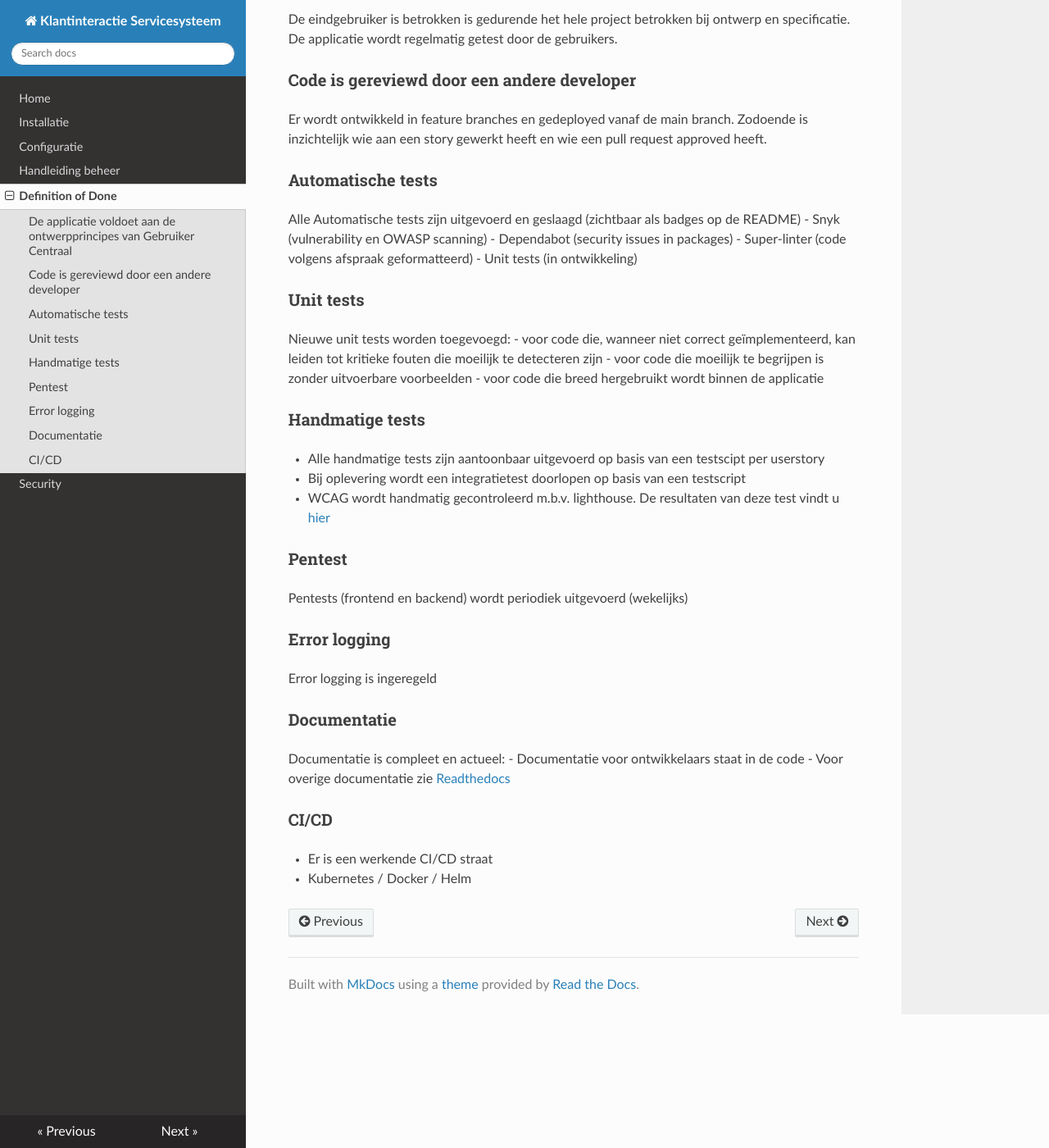
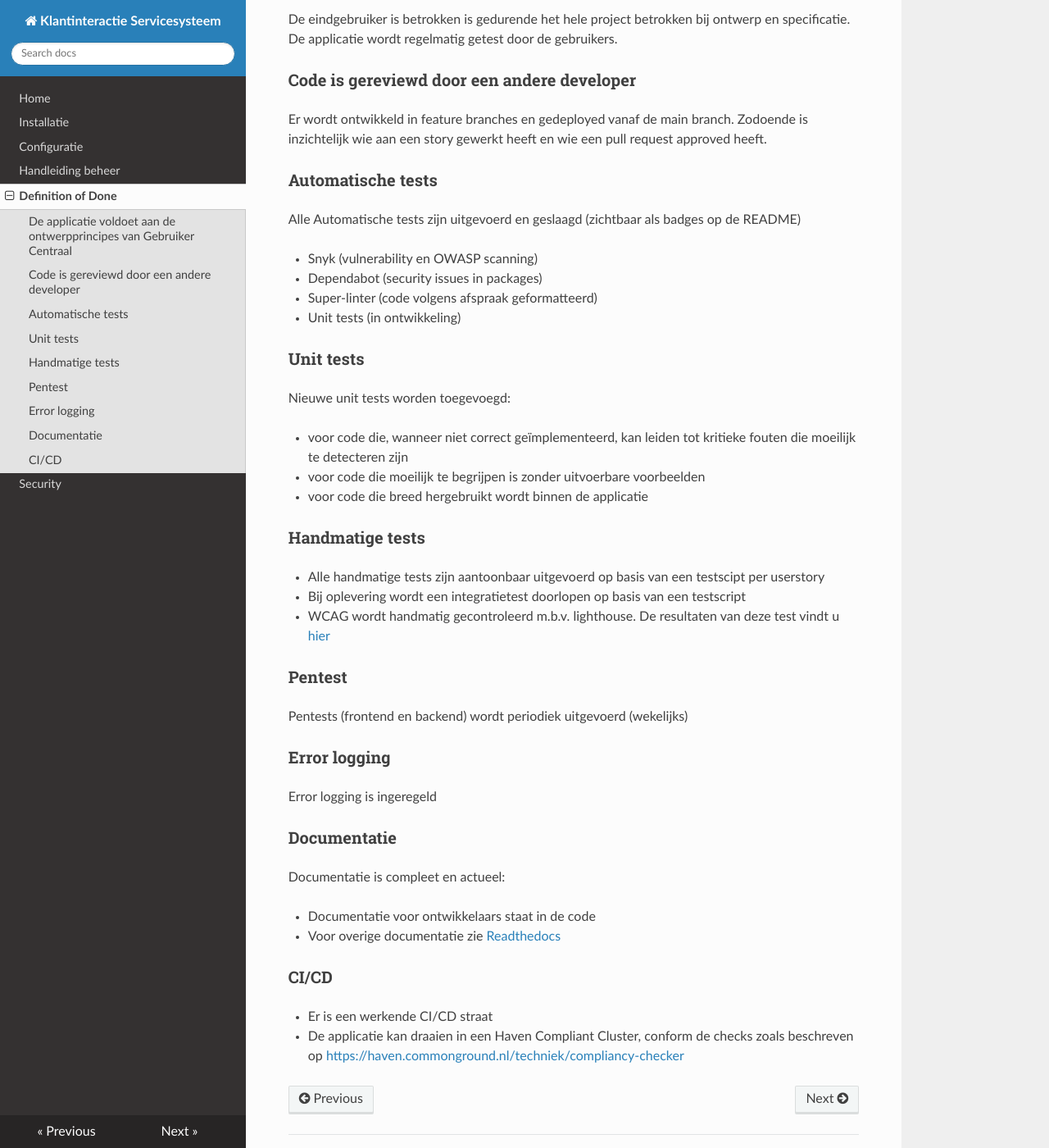
Before and after one commit to Klantinteractie-Servicesysteem/.github, an MkDocs documentation site: the page built from docs/DEFINITIONOFDONE.md, in a window 1280 px wide and 1400 px high, scrolled down 270 px. Shown: the whole window at 82% size. Built offline with MkDocs 1.6.1, drawn with Linux system fonts in a browser that asks for light colours; nearby versions of some CDN libraries.

Commit message:
Update DEFINITIONOFDONE.md
Formulering Haven Compliant aangepast

```diff
--- a/docs/DEFINITIONOFDONE.md
+++ b/docs/DEFINITIONOFDONE.md
@@ -10,6 +10,7 @@ Er wordt ontwikkeld in feature branches en gedeployed vanaf de main branch. Zodo
 
 ### Automatische tests
 Alle Automatische tests zijn uitgevoerd en geslaagd (zichtbaar als badges op de README)
+
 - Snyk (vulnerability en OWASP scanning)
 - Dependabot (security issues in packages)
 - Super-linter (code volgens afspraak geformatteerd)
@@ -17,6 +18,7 @@ Alle Automatische tests zijn uitgevoerd en geslaagd (zichtbaar als badges op de
 
 ### Unit tests
 Nieuwe unit tests worden toegevoegd:
+
 - voor code die, wanneer niet correct geïmplementeerd, kan leiden tot kritieke fouten die moeilijk te detecteren zijn
 - voor code die moeilijk te begrijpen is zonder uitvoerbare voorbeelden
 - voor code die breed hergebruikt wordt binnen de applicatie
@@ -34,9 +36,10 @@ Error logging is ingeregeld
 
 ### Documentatie
 Documentatie is compleet en actueel:
+
 - Documentatie voor ontwikkelaars staat in de code
 - Voor overige documentatie zie [Readthedocs](https://kiss-klantinteractie-servicesysteem.readthedocs.io/)
 
 ### CI/CD
 - Er is een werkende CI/CD straat
-- Kubernetes / Docker / Helm
+- De applicatie kan draaien in een Haven Compliant Cluster, conform de checks zoals beschreven op [https://haven.commonground.nl/techniek/compliancy-checker](https://haven.commonground.nl/techniek/compliancy-checker)
```
